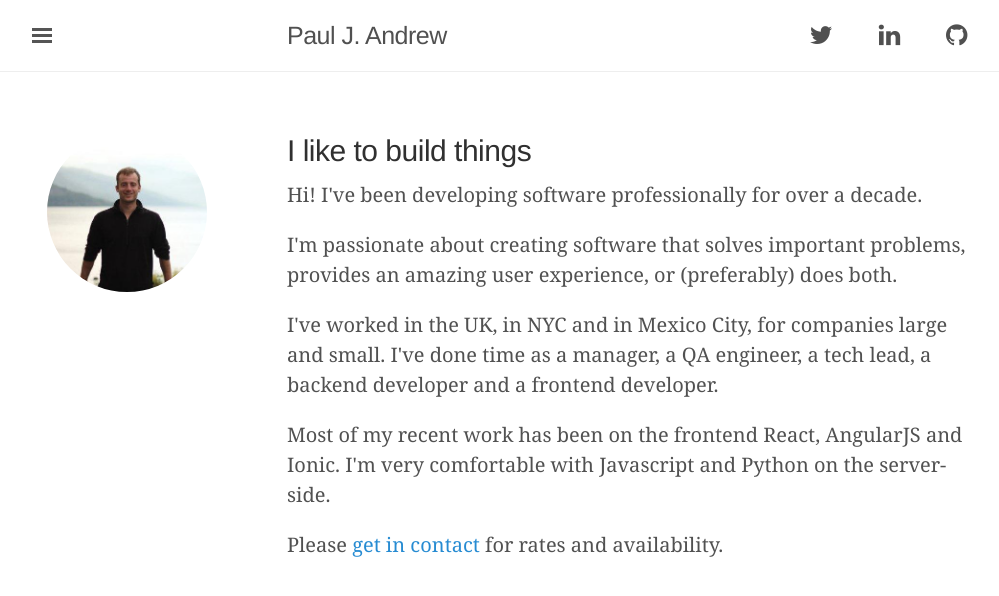
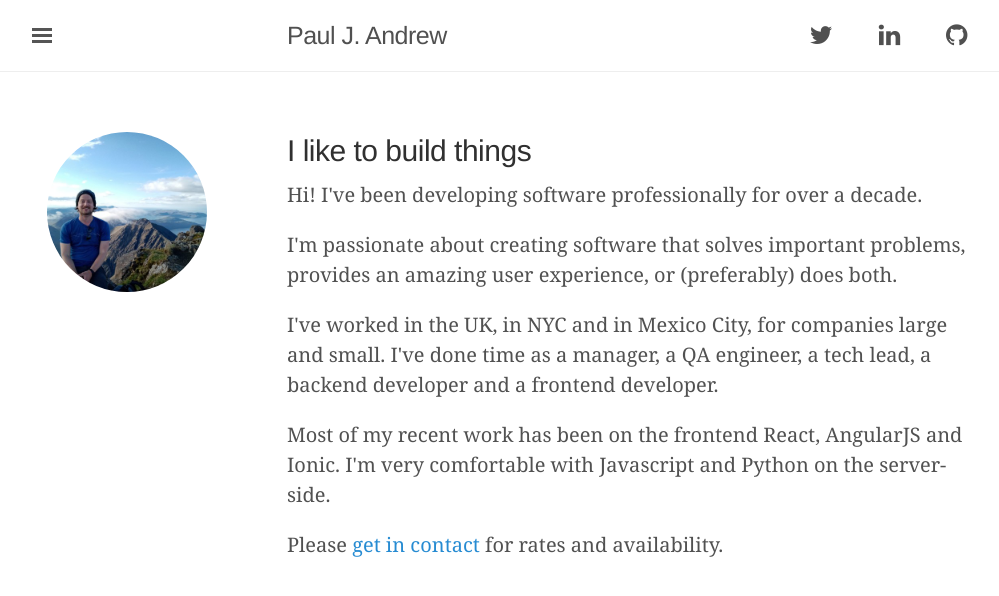
Before and after one commit to pauljandrew/pauljandrew.github.io, a Jekyll site: the page built from about.html, in a window 1280 px wide. Shown: the top 596 px of the page, without its empty margins (3-1002 px from the left). Built offline with Jekyll 4.4.1, drawn with Linux system fonts in a browser that asks for light colours; nearby versions of some CDN libraries.

Commit message:
Update photo and remove footer

```diff
--- a/_config.yml
+++ b/_config.yml
@@ -32,3 +32,5 @@
 version:             2.0.0
 github:
   repo:              https://github.com/pauljandrew/pauljandrew.github.io
+
+plugins: [jekyll-paginate]
--- a/_includes/sidebar.html
+++ b/_includes/sidebar.html
@@ -28,9 +28,4 @@
     <a class="sidebar-nav-item" href="/about">About me</a>
   </nav>
 
-  <div class="sidebar-item">
-    <p>
-      &copy; {{ site.time | date: '%Y' }}. All rights reserved.
-    </p>
-  </div>
 </div>
```
Also changed, not shown: public/profile.jpeg.
